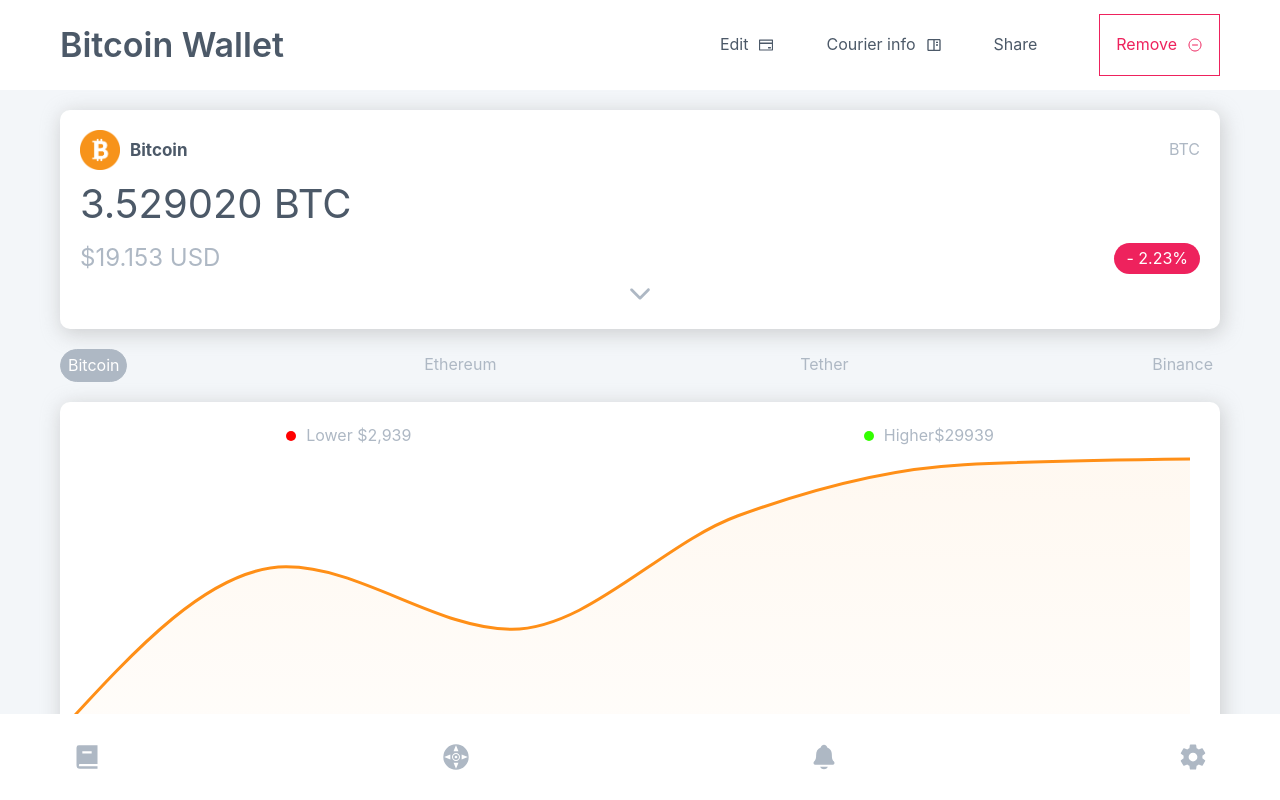
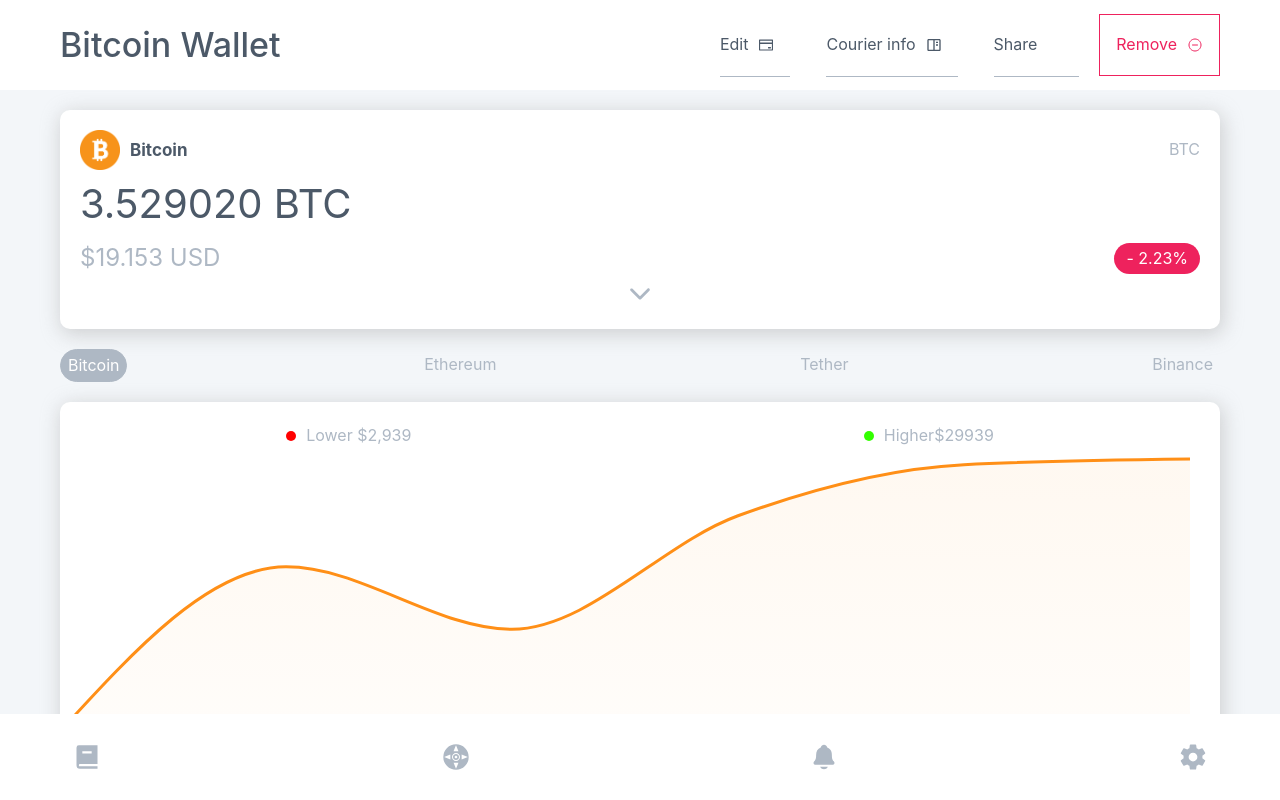
Before and after one commit to Khadija-Ou/Bitcoin-Wallet, a React (Create React App) app: page / in a window 1280 px wide. Shown: the top 800 px of the page. Built offline with nearby package versions, Linux system fonts and the light colour scheme; some icons are missing; a web font is replaced by a local one.

Commit message:
menu changes to match the provided image

```diff
--- a/src/components/navbar/Navbar.jsx
+++ b/src/components/navbar/Navbar.jsx
@@ -1,68 +1,81 @@
-import './navbar.scss'
-import { useState } from 'react'
-import { BiDotsVerticalRounded, BiBookContent } from 'react-icons/bi'
-import { IoIosArrowBack } from 'react-icons/io'
-import { AiOutlineCreditCard } from 'react-icons/ai'
-import { LiaUploadSolid } from 'react-icons/lia'
-import { IoRemoveCircleOutline } from 'react-icons/io5'
+import "./navbar.scss";
+import { useState } from "react";
+import { BiDotsVerticalRounded, BiBookContent } from "react-icons/bi";
+import { IoIosArrowBack } from "react-icons/io";
+import { AiOutlineCreditCard } from "react-icons/ai";
+import { LiaUploadSolid } from "react-icons/lia";
+import { IoRemoveCircleOutline } from "react-icons/io5";
 
 function NavBar() {
-  const [click, setClick] = useState(false)
+  const [click, setClick] = useState(false);
 
-  const handleClick = () => setClick(!click)
+  const handleClick = () => setClick(!click);
 
   return (
     <div>
       {/* Overlay for mobile menu */}
-      {click && <div className='overlay' onClick={handleClick}></div>}
-      <nav className='navbar '>
-        <div className='nav-container page-container'>
-          <div className='nav-arrow'>
+      {click && <div className="overlay" onClick={handleClick}></div>}
+      <nav className="navbar ">
+        <div className="nav-container page-container">
+          <div className="nav-arrow">
             <IoIosArrowBack />
           </div>
 
-          <a href='/' className='nav-logo'>
+          <a href="/" className="nav-logo">
             Bitcoin Wallet
           </a>
 
-          <ul className={click ? 'nav-menu active' : 'nav-menu'}>
-            <li className='nav-item'>
-              <a href='/' className='nav-links' onClick={handleClick}>
+          <ul className={click ? "nav-menu active" : "nav-menu"}>
+            <li className="nav-item">
+              <a href="/" className="nav-links" onClick={handleClick}>
                 Edit
-                <AiOutlineCreditCard />
+                <AiOutlineCreditCard className="nav-link-icon" />
               </a>
+              <hr className="hr-line" />
             </li>
-            <li className='nav-item'>
-              <a href='/' className='nav-links' onClick={handleClick}>
+            <li className="nav-item">
+              <a href="/" className="nav-links" onClick={handleClick}>
                 Courier info
-                <BiBookContent />
+                <BiBookContent className="nav-link-icon" />
               </a>
+              <hr
+                style={{
+                  background: "#aeb8c4",
+                  height: "1px",
+                  width: "calc(100% - 1rem)",
+                  marginLeft: "auto",
+                }}
+              />
             </li>
-            <li className='nav-item'>
-              <a href='/' className='nav-links' onClick={handleClick}>
+            <li className="nav-item">
+              <a href="/" className="nav-links" onClick={handleClick}>
                 Share
-                <LiaUploadSolid />
+                <LiaUploadSolid className="nav-link-icon" />
               </a>
+              <hr
+                style={{
+                  background: "#aeb8c4",
+                  height: "1px",
+                  width: "calc(100% - 1rem)",
+                  marginLeft: "auto",
+                }}
+              />
             </li>
-            <li className='nav-item'>
-              <a
-                href='/'
-                className='nav-links remove'
-                onClick={handleClick}
-              >
+            <li className="nav-item">
+              <a href="/" className="nav-links remove" onClick={handleClick}>
                 Remove
-                <IoRemoveCircleOutline />
+                <IoRemoveCircleOutline className="nav-link-icon" />
               </a>
             </li>
           </ul>
 
-          <div className='nav-icon' onClick={handleClick}>
+          <div className="nav-icon" onClick={handleClick}>
             <BiDotsVerticalRounded />
           </div>
         </div>
       </nav>
     </div>
-  )
+  );
 }
 
-export default NavBar
+export default NavBar;
--- a/src/components/navbar/navbar.scss
+++ b/src/components/navbar/navbar.scss
@@ -1,5 +1,5 @@
 /* Importing Global Styles */
-@import '../../index.scss';
+@import "../../index.scss";
 
 /* Navigation Bar */
 .navbar {
@@ -10,7 +10,7 @@
   align-items: center;
   position: sticky;
   top: 0;
-  z-index: 20;
+  z-index: 30;
 }
 
 /* Navigation Container */
@@ -19,7 +19,6 @@
   justify-content: space-between;
   align-items: center;
   width: 100%;
-  height: 80px;
   max-width: 1500px;
 }
 
@@ -29,7 +28,7 @@
   cursor: pointer;
   text-decoration: none;
   font-size: 34px;
-  font-weight: 600;
+  font-weight: 550;
   flex-grow: 1;
 }
 
@@ -67,6 +66,10 @@
 
 /* Media Query for Mobile Devices */
 @media screen and (max-width: $mobileBreakpoint) {
+  .hr-line {
+    display: none;
+  }
+
   .nav-menu {
     visibility: hidden;
     overflow: hidden;
@@ -74,43 +77,49 @@
     flex-direction: column;
     width: 60%;
     border: 1px solid $color-primary;
-    border-radius: 10px;
+    border-radius: 20px;
     position: absolute;
     top: 90px;
-    left: -100%;
-    opacity: 1;
-    transition: all 0.5s ease;
-
+    right: -10px;
+    opacity: 0;
+    transition: all 0.5s ease-in;
     &.active {
       visibility: visible;
       background: $color-white;
-      left: 33%;
+      right: 10%;
       opacity: 1;
       transition: all 0.5s ease;
       z-index: 1;
     }
   }
+  .nav-logo {
+    color: $color-primary;
+    text-align: center;
+    cursor: pointer;
+    text-decoration: none;
+    font-size: 28px;
+    font-weight: 550;
+    flex-grow: 1;
+  }
 
   .nav-links {
-    padding: 1.5rem;
-    width: 100%;
-    border-bottom: 1px solid $color-primary;
+    padding: 1rem 1.5rem 1rem 2.5rem;
     &.remove {
       border: 0 !important;
     }
-  }
-
-  .nav-logo {
-    flex: 6;
-    text-align: center;
-    font-size: 24px;
+    .nav-link-icon {
+      display: flex;
+      align-items: center;
+      justify-content: center;
+      font-size: 23px;
+      color: $color-primary;
+    }
   }
 
   .nav-arrow,
   .nav-icon {
     display: block;
     flex: 1;
-    text-align: center;
     display: flex;
     align-items: center;
     justify-content: center;
@@ -128,5 +137,12 @@
   top: 0;
   left: 0;
   cursor: pointer;
-  z-index: 10;
+  z-index: 20;
 }
+
+.hr-line {
+  background: #aeb8c4;
+  height: 1px;
+  width: calc(100% - 1rem);
+  margin-left: auto;
+}
--- a/src/index.scss
+++ b/src/index.scss
@@ -31,6 +31,7 @@
 
 body {
   font-family: "SFProDisplay", sans-serif;
+
   background-color: $color-bg;
   color: $color-white;
   line-height: 1.7;
```
